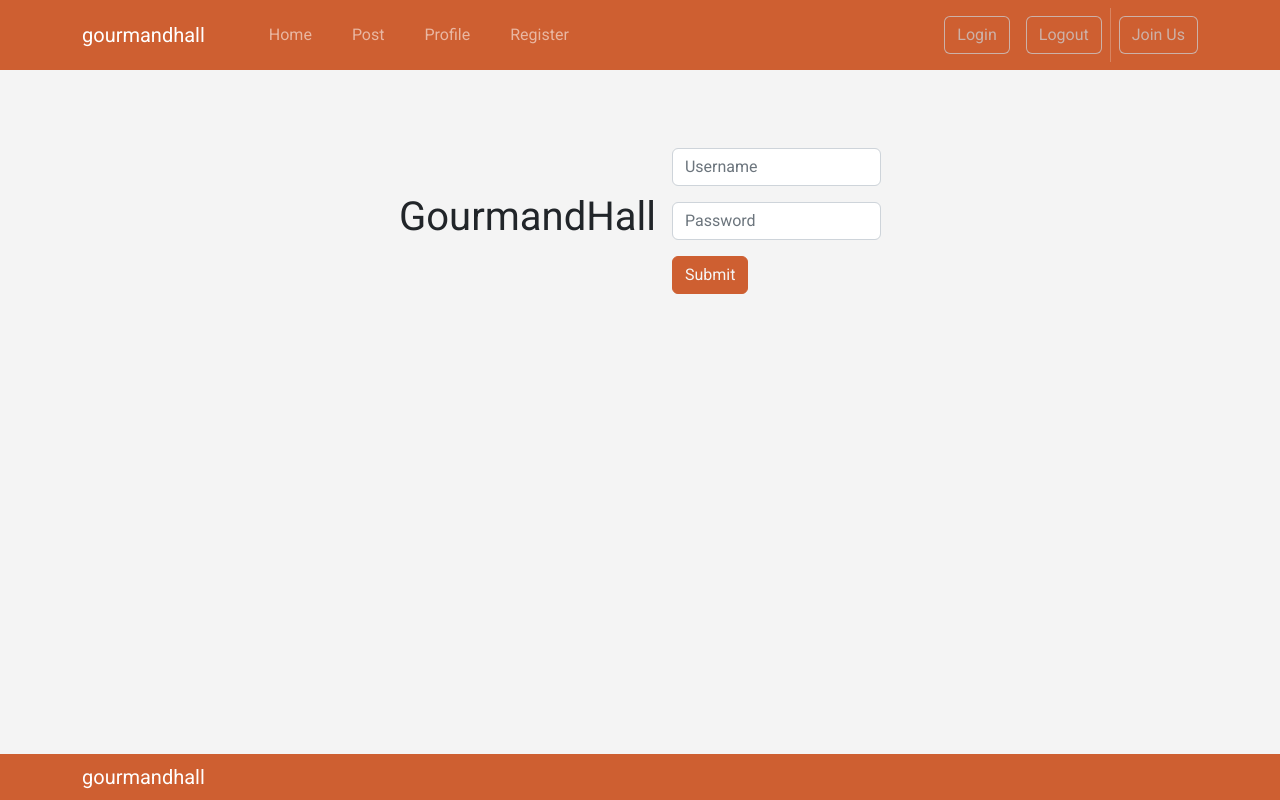
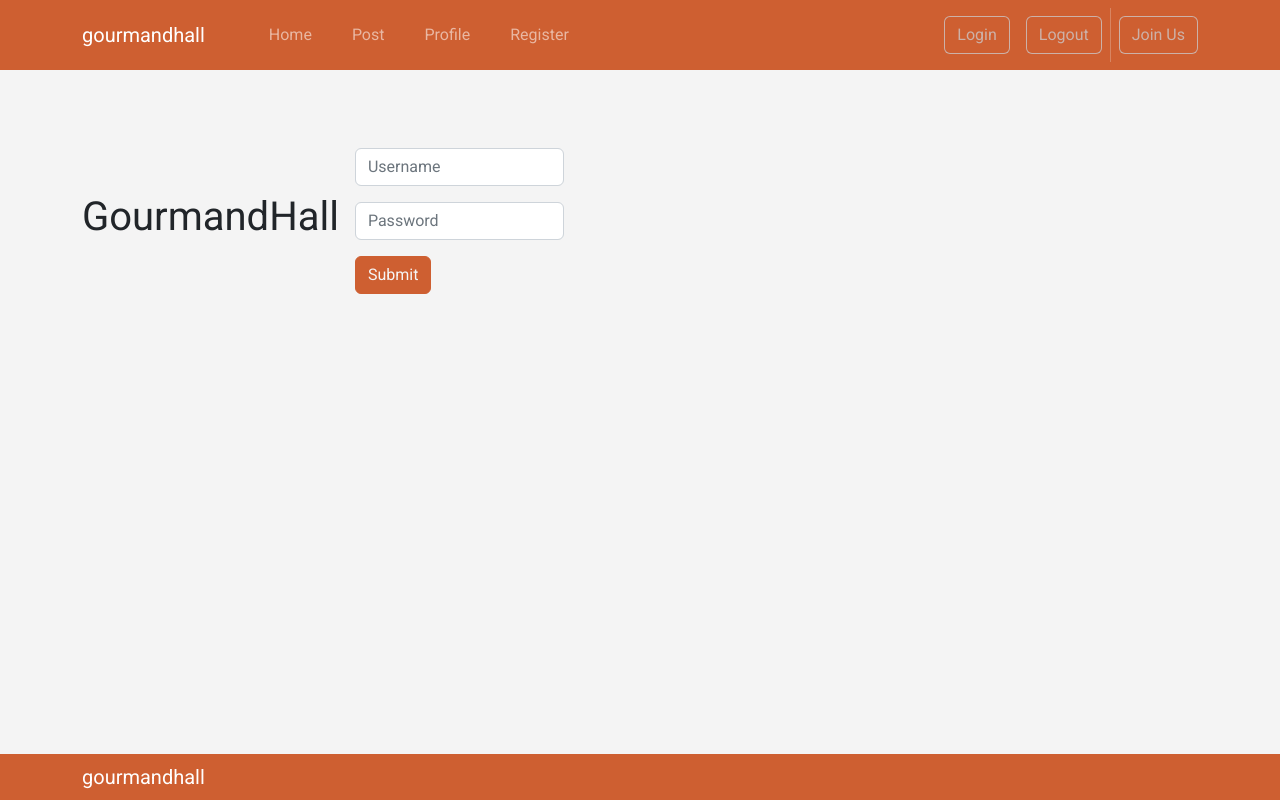
Before and after one commit to fabiojonathanarifin/gourmand-hall, a React (Create React App) app in the folder client/: page /login in a window 1280 px wide. Built offline with nearby package versions, Linux system fonts and the light colour scheme; no server answers.

Commit message:
added error message class on css, and fix css class variable

```diff
--- a/client/src/pages/LoginForm/LoginForm.css
+++ b/client/src/pages/LoginForm/LoginForm.css
@@ -1,4 +1,4 @@
-.centerItems {
+.center-items {
     align-items: center;
     display: flex;
     justify-content: center;
@@ -8,3 +8,7 @@
     display: flex;
     align-items: center;
 }
+
+.display-error-message {
+    color: rgba(255, 0, 0, 0.786);
+}
```
